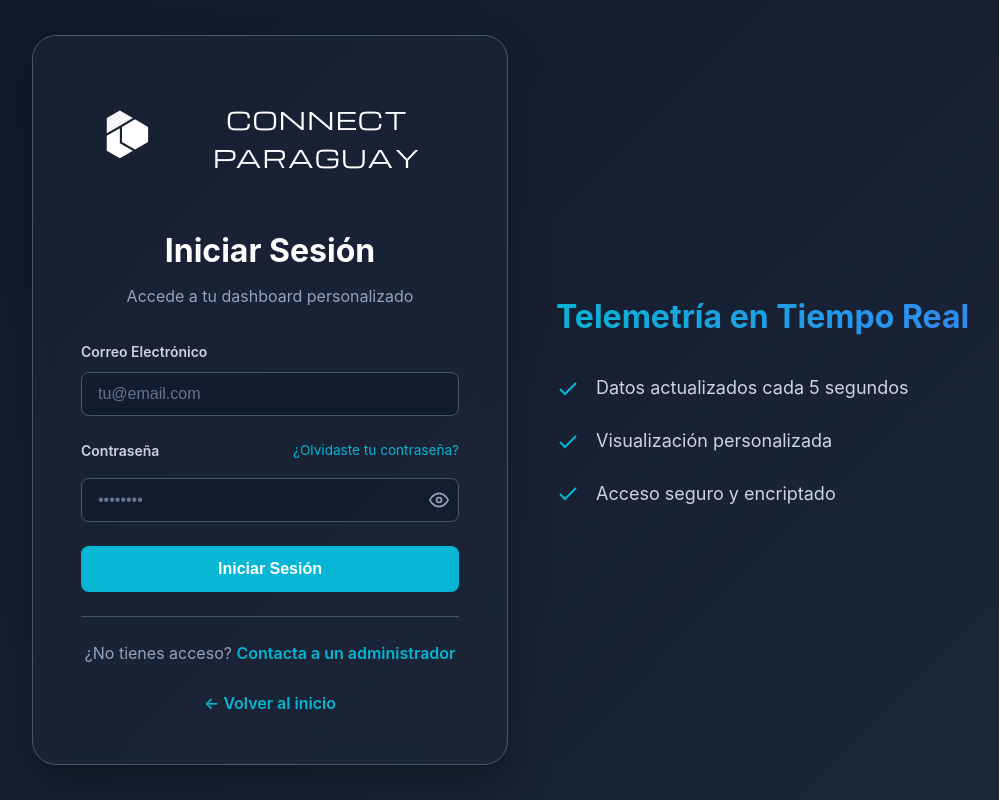
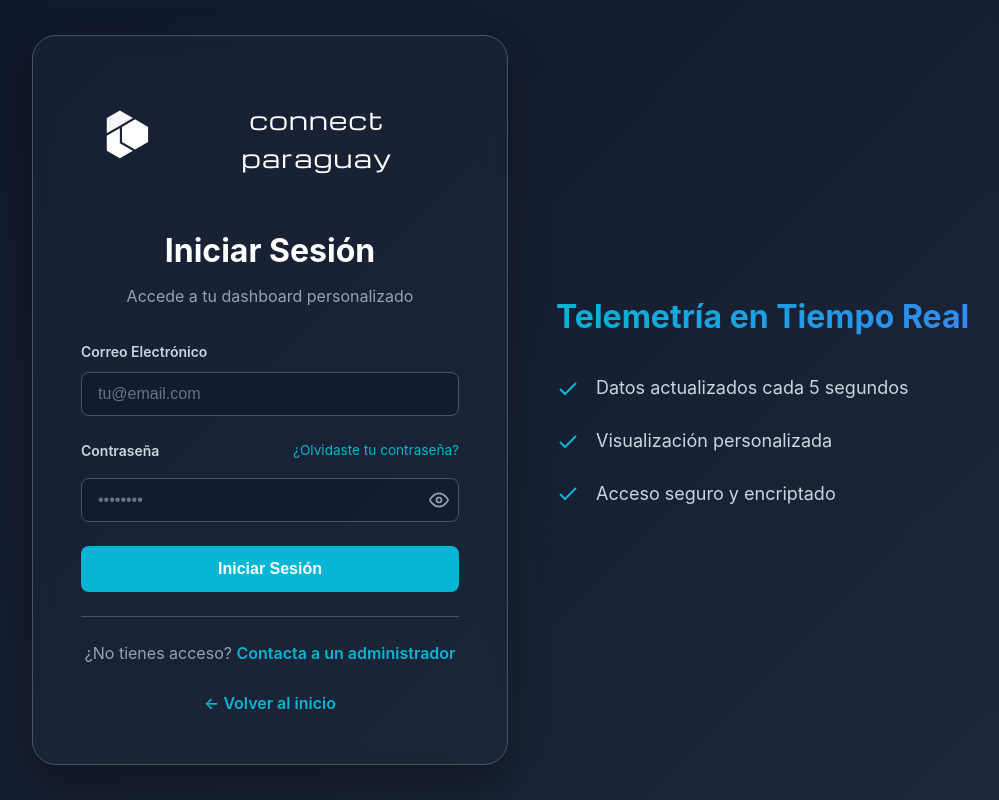
Before and after one commit to connectpy/connect, a React (Vite) app in the folder connect/: page /login in a window 1280 px wide. Shown: the whole page, without its empty margins (108-1107 px from the left). Built offline with nearby package versions, Linux system fonts and the light colour scheme; no server answers.

Commit message:
logo en minusculas

```diff
--- a/connect/src/pages/dashboard.jsx
+++ b/connect/src/pages/dashboard.jsx
@@ -158,7 +158,7 @@ function DashboardInner({ user, config, companyName }) {
               <div className="logo">
                 <div className="empresa-logo">
                   <img src={whitelogo} alt="Logo" height="70px" width="auto" />
-                  <span>CONNECT PARAGUAY</span>
+                  <span>connect paraguay</span>
                 </div>
                 <div className="logo-cliente">
                   <span>{companyName}</span>
--- a/connect/src/pages/demo.jsx
+++ b/connect/src/pages/demo.jsx
@@ -195,7 +195,7 @@ function DashboardInner({ config, companyName }) {
               <div className="logo">
                 <div className="empresa-logo">
                   <img src={whitelogo} alt="Logo" height="70px" width="auto" />
-                  <span>CONNECT PARAGUAY</span>
+                  <span>connect paraguay</span>
                 </div>
                 <div className="logo-cliente"><span>{companyName}</span></div>
               </div>
--- a/connect/src/pages/forgotPasword.jsx
+++ b/connect/src/pages/forgotPasword.jsx
@@ -37,7 +37,7 @@ function ForgotPassword() {
           <div className="login-header">
             <Link to="/" className="logo">
               <img src={whitelogo} alt="Logo" height="70px" width="auto"/>
-              <span>CONNECT PARAGUAY</span>
+              <span>connect paraguay</span>
             </Link>
             <h1>Recuperar acceso</h1>
             <p>Te enviaremos un enlace para restablecer tu contraseña</p>
--- a/connect/src/pages/fosfinapage.jsx
+++ b/connect/src/pages/fosfinapage.jsx
@@ -70,7 +70,7 @@ function Navbar() {
         <div className="nav-content">
           <div className="logo">
             <img src={whitelogo} alt="Logo" height="70px" width="auto" />
-            <h1>CONNECT</h1>
+            <h1>connect</h1>
           </div>
           <div className={`nav-links ${menuOpen ? 'open' : ''}`}>
             <a href="/#features" onClick={() => setMenuOpen(false)}>Características</a>
--- a/connect/src/pages/landing.jsx
+++ b/connect/src/pages/landing.jsx
@@ -25,7 +25,7 @@ function Navbar (){
                 <div className="nav-content">
                     <div className="logo">
                         <img src={whitelogo} alt="Logo" height="70px" width="auto"/>
-                        <h1>CONNECT</h1>
+                        <h1>connect</h1>
                     </div>
                     <div className={`nav-links ${menuOpen ? 'open' : ''}`}>
                         <a href="#features" onClick={() => setMenuOpen(false)}>Características</a>
--- a/connect/src/pages/login.jsx
+++ b/connect/src/pages/login.jsx
@@ -40,7 +40,7 @@ function Login() {
           <div className="login-header">
             <Link to="/" className="logo">
               <img src={whitelogo} alt="Logo" height="70px" width="auto"/>
-              <span>CONNECT PARAGUAY</span>
+              <span>connect paraguay</span>
             </Link>
             <h1>Iniciar Sesión</h1>
             <p>Accede a tu dashboard personalizado</p>
--- a/connect/src/pages/register.jsx
+++ b/connect/src/pages/register.jsx
@@ -191,7 +191,7 @@ function Register() {
           <div className="register-header">
             <Link to="/" className="logo">
               <img src={whitelogo} alt="Logo" height="70px" width="auto"/>
-              <span>CONNECT PARAGUAY</span>
+              <span>connect paraguay</span>
             </Link>
             <h1>Crear Cuenta</h1>
             <p>Regístrate para acceder a los dashboards</p>
--- a/connect/src/pages/resetPassword.jsx
+++ b/connect/src/pages/resetPassword.jsx
@@ -64,7 +64,7 @@ function ResetPassword() {
           <div className="login-header">
             <Link to="/" className="logo">
               <img src={whitelogo} alt="Logo" height="70px" width="auto"/>
-              <span>CONNECT PARAGUAY</span>
+              <span>connect paraguay</span>
             </Link>
             <h1>Nueva Contraseña</h1>
             <p>Ingresa tu nueva clave de acceso segura</p>
--- a/connect/src/pages/termometria.jsx
+++ b/connect/src/pages/termometria.jsx
@@ -154,7 +154,7 @@ function ProductoPage() {
           <div className="prod-hero-content">
             <div className="prod-badge">
               <span className="prod-badge-dot" />
-              Sistema IoT Industrial — CONNECT PARAGUAY
+              Sistema IoT Industrial — connect paraguay
             </div>
             <h1 className="prod-hero-title">
               Protege tu cosecha con<br />
```
